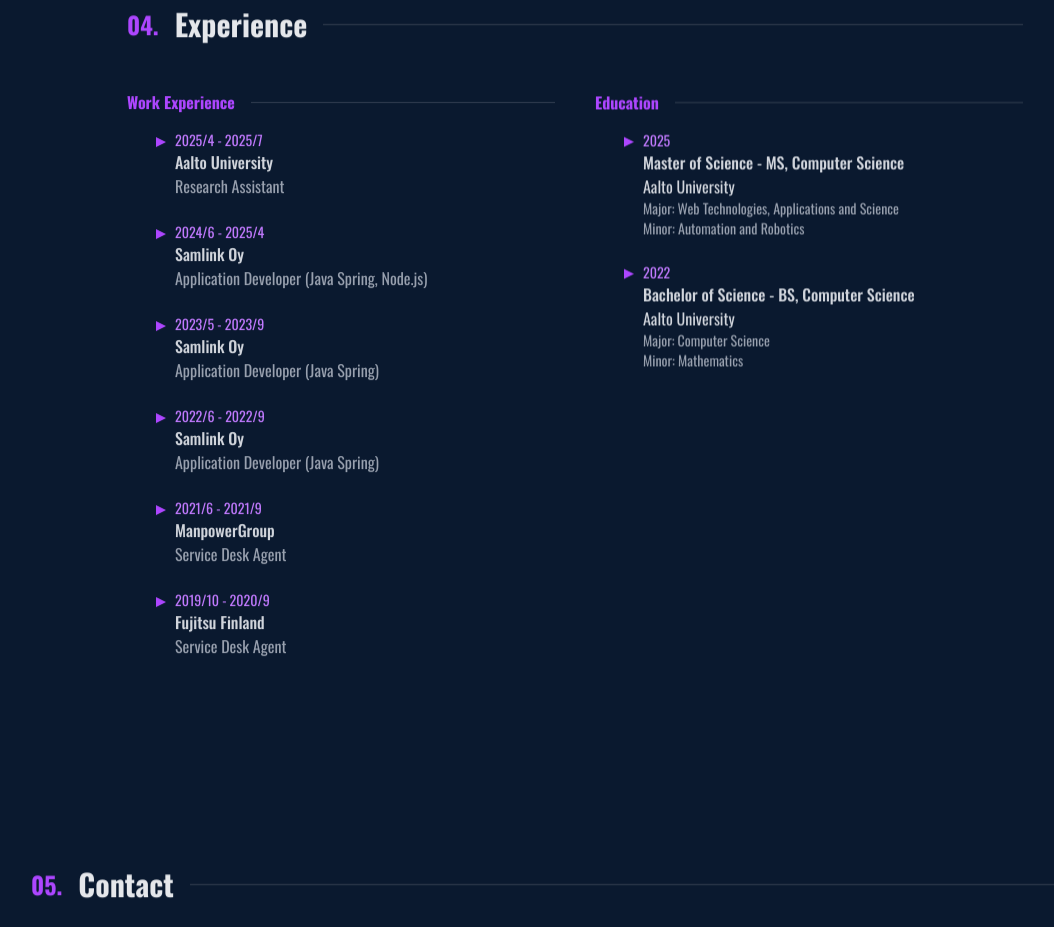
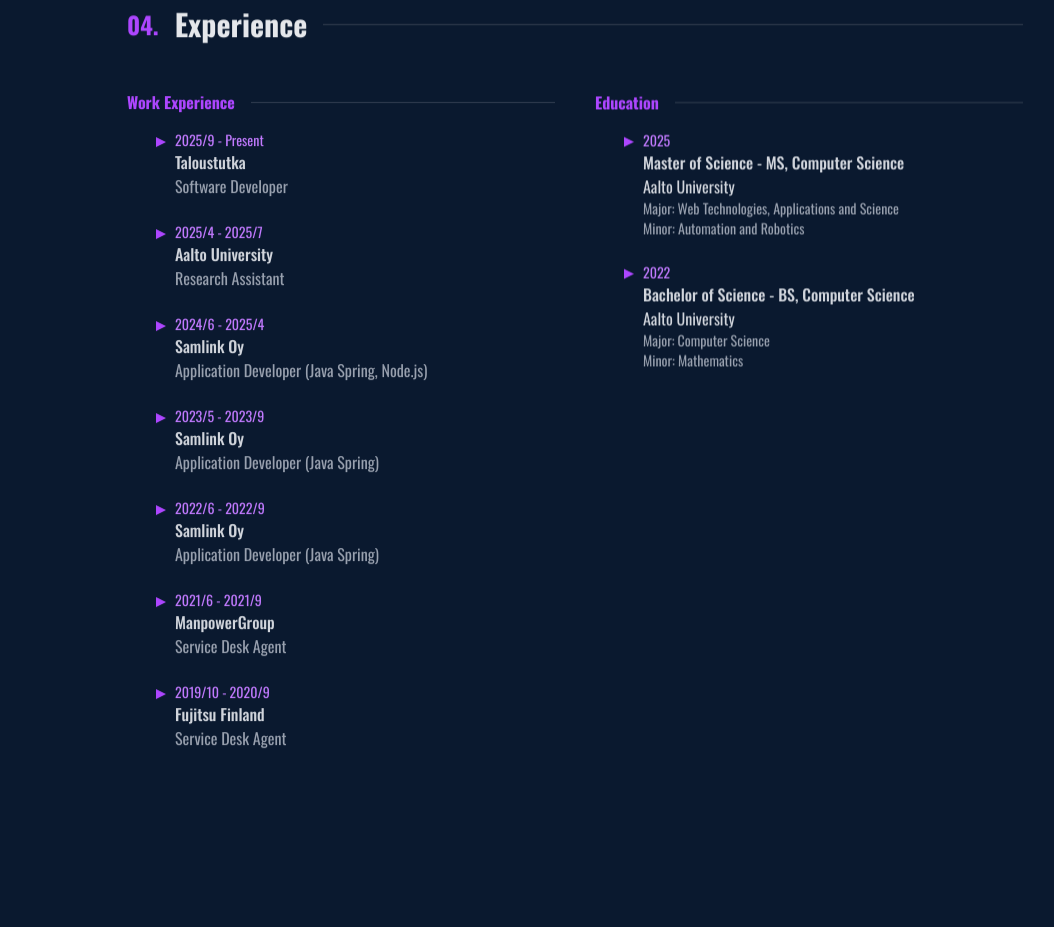
Before and after one commit to Dijamg/CV-website, a React (Vite) app: page / in a window 1280 px wide. Shown: the part 2940-3867 px from the top of the page, without its empty margins (65-1119 px from the left). Built offline with nearby package versions, Linux system fonts and the light colour scheme.

Commit message:
update exp

```diff
--- a/src/Components/ExperiencePage.tsx
+++ b/src/Components/ExperiencePage.tsx
@@ -1,6 +1,11 @@
 import Reveal from './Reveal'
 
 const workExperience = [
+	{
+		period: "2025/9 - Present",
+		company: "Taloustutka",
+		title: "Software Developer"
+	},
 	{
 		period: "2025/4 - 2025/7",
 		company: "Aalto University",
```
